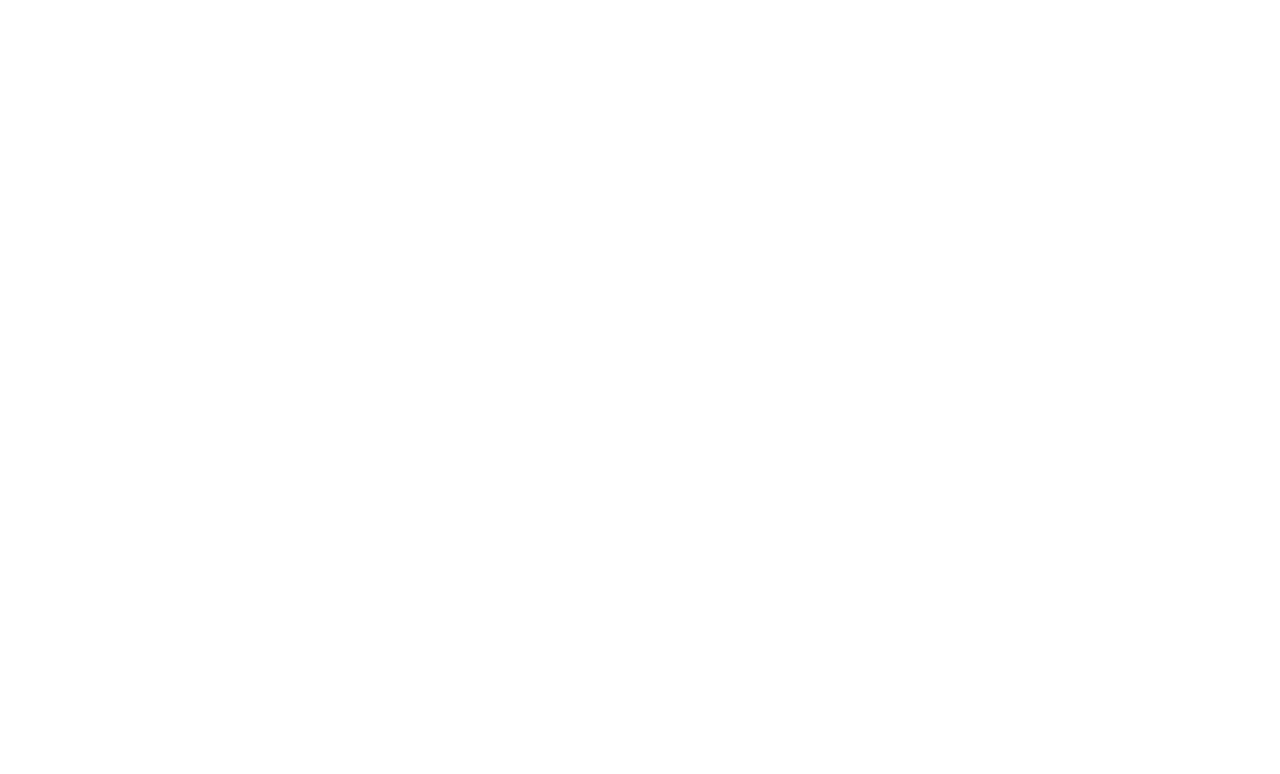
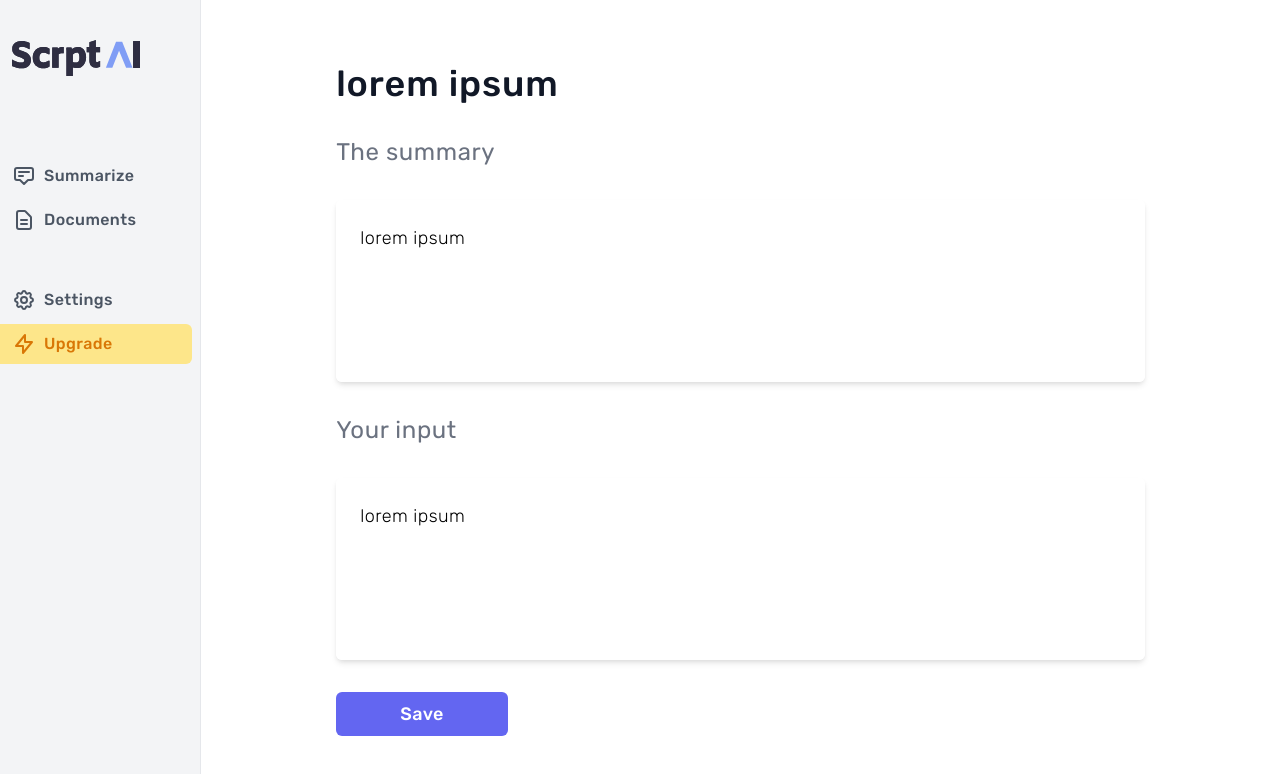
Before and after one commit to Feedback-Form/app-frontend, a React (Create React App) app: page /document/1 in a window 1280 px wide. Shown: the top 774 px of the page. Built offline with nearby package versions, Linux system fonts and the light colour scheme.

Commit message:
added documents & document component + implemented endpoints

```diff
--- /dev/null
+++ b/src/components/deletewidget.tsx
@@ -0,0 +1,41 @@
+import React, { FC, ReactElement } from 'react';
+type DeleteWidgetProps = { item: string };
+
+const DeleteWidget = ({ item }: DeleteWidgetProps): ReactElement => {
+	return (
+		<section className="absolute h-full w-full ">
+			<div className="absolute w-full h-full z-50">
+				<div className="flex justify-center h-full w-full items-center">
+					<div className="w-3/4 md:w-1/3 xl:w-1/4 bg-white rounded-md px-10 py-8 space-y-6">
+						<div className="space-y-2">
+							<h1 className="tracking-wide font-semibold text-xl text-gray-900">Delete &quot;{item}&quot;?</h1>
+							<h3 className="text-lg text-gray-800">This action can&apos;t be undone.</h3>
+						</div>
+						<div className="flex space-x-6 justify-end">
+							<button
+								className="py-2 px-6 bg-gray-100 text-gray-900 rounded-md hover:bg-gray-200
+                        focus:outline-none focus:ring-2 focus:ring-indigo-500 transition-all ease-in-out duration-200
+                        tracking-wide font-medium
+                        "
+							>
+								Cancel
+							</button>
+							<button
+								className="py-2 px-6 bg-red-500 text-white rounded-md hover:bg-red-600
+                        focus:outline-none focus:ring-2 focus:ring-red-800 transition-all ease-in-out duration-200
+                        tracking-wide font-medium
+                        "
+							>
+								Delete
+							</button>
+						</div>
+					</div>
+				</div>
+			</div>
+
+			<div className="absolute w-full h-full bg-gray-300 z-0 opacity-50"></div>
+		</section>
+	);
+};
+
+export default DeleteWidget;
--- a/src/components/documents.tsx
+++ b/src/components/documents.tsx
@@ -1,32 +1,123 @@
-import React, { FC, ReactElement, useState } from 'react';
+import React, { FC, ReactElement, useState, useEffect } from 'react';
+import axios from 'axios';
+//hooks
 import { useWordState } from '../hooks/hooks';
 
+//components
+import DeleteWidget from './deletewidget';
+import Uploading from './uploading';
+import LoadingWidget from './loadingWidget';
+
+//const
+const backend_url = 'http://localhost:5000';
+const token =
+	'eyJhbGciOiJIUzI1NiIsInR5cCI6IkpXVCJ9.eyJfaWQiOiI2MDE5YmU0YTRiZmE4OTU5NmYwYjk4NjQiLCJpYXQiOjE2MTIyOTk4NTAsImV4cCI6MTYxNDg5MTg1MH0.oNtSKQOG4fUTGCmc28dM72vc9eAZZrVvcL31XNffO1s';
+
+type Document = {
+	_id: string;
+	title: string;
+	gptThreeSummary: string;
+	createdAt: string;
+};
+
 const Documents: FC = (): ReactElement => {
-	const docs = [];
-	for (let i = 0; i < 20; i++) {
-		docs.push(`My Document_${i}`);
+	const [isLoading, setIsLoading] = useState(false);
+	const [isLoadingTwo, setIsLoadingTwo] = useState(false);
+	const [documents, setDocuments] = useState([]);
+	const config = {
+		headers: {
+			Authorization: `Bearer ${token}`,
+		},
+	};
+	function openDeleteWidget(id: string): void {
+		console.log('ID', id);
+		setIsLoadingTwo(true);
+		axios
+			.delete(`${backend_url}/document/delete/${id}`, config)
+			.then((res: any) => {
+				console.log('succes', res);
+				setIsLoadingTwo(false);
+			})
+			.catch((err: any) => {
+				console.log('err', err);
+				setIsLoadingTwo(false);
+			});
 	}
-	console.log('docs', docs);
+
+	//get documents
+	useEffect(() => {
+		axios
+			.get(`${backend_url}/documents`, config)
+			.then((res: any) => {
+				setDocuments(res.data);
+				setIsLoading(false);
+			})
+			.catch((err: any) => {
+				console.log('err', err);
+				setIsLoading(false);
+			});
+	}, [isLoadingTwo]);
+
+	// const docs = [];
+	// for (let i = 0; i < 1; i++) {
+	// 	docs.push(`My Document_${i}`);
+	// }
+	//console.log('docs', docs);
+	///document/delete/6012a9dd2760e7e3d1cedcf0
+	function openDocument(): void {
+		alert('open doc');
+	}
+
 	return (
 		<>
+			<section className="flex-shrink flex flex-col items-center justify-center h-3/4 w-full space-y-10 bg-white text-gray-900">
+				{isLoadingTwo && <LoadingWidget />}
+				{isLoading ? (
+					<Uploading message="retrieving docs..." />
+				) : (
+					<>
 						<div className="flex items-end w-3/4 ">
-				<h1 className="tracking-wide text-3xl text-gray-900 font-medium">Documents</h1>
+							<h1 className="tracking-wide text-3xl text-gray-900 font-medium">Summarize</h1>
 						</div>
 						<section className="flex xs:grid grid-cols-4 flex-wrap w-3/4 xl:w-1/2 h-3/4 gap-4">
-				{docs.map((i, id) => {
+							{documents.map((i: Document) => {
 								return (
 									<div
-							key={id}
-							className="cursor-pointer w-48 h-64  shadow-md rounded-md items-end border-2 hover:border-indigo-500 hover:border-2 focus:outline-none focus:ring-2 focus:ring-indigo-500 transition-all ease-in-out duration-200"
+										key={i._id}
+										className="w-48 h-64 shadow-md rounded-md  border-2 flex flex-col justify-evenly
+										hover:border-indigo-400 hover:border-2 focus:outline-none
+										focus:ring-2 focus:ring-indigo-500
+										transition-all ease-in-out duration-200 px-4"
 									>
-							<div className=" w-full px-4 pt-4 pb-3">{i}</div>
-							<p className="px-4 text-sm font-thin">
-								Corvus is a widely distributed genus of medium-sized to large birds in the family Corvidae. The genus includes species
-								commonly...
-							</p>
+										<div onClick={() => openDocument()} className="cursor-pointer justify-evenly flex flex-col h-3/4">
+											<h1 className="w-full">{i.title}</h1>
+											<p className=" text-sm font-thin truncate">{i.gptThreeSummary}</p>
+										</div>
+
+										<div className="flex items-end justify-end text-gray-400 hover:text-red-500 ">
+											<svg
+												id={i._id}
+												onClick={() => openDeleteWidget(i._id)}
+												className="w-6 h-6 cursor-pointer"
+												xmlns="http://www.w3.org/2000/svg"
+												fill="none"
+												viewBox="0 0 24 24"
+												stroke="currentColor"
+											>
+												<path
+													strokeLinecap="round"
+													strokeLinejoin="round"
+													strokeWidth="2"
+													d="M19 7l-.867 12.142A2 2 0 0116.138 21H7.862a2 2 0 01-1.995-1.858L5 7m5 4v6m4-6v6m1-10V4a1 1 0 00-1-1h-4a1 1 0 00-1 1v3M4 7h16"
+												/>
+											</svg>
+										</div>
 									</div>
 								);
 							})}
+						</section>
+					</>
+				)}
 			</section>
 		</>
 	);
--- /dev/null
+++ b/src/components/editdocument.tsx
@@ -0,0 +1,72 @@
+import React, { FC, ReactElement } from 'react';
+
+//hooks
+import { useWordState } from '../hooks/hooks';
+
+const EditDocument: FC = (): ReactElement => {
+	const [fullTextOne, wordCountOne, handleWordChangeOne, resetWordsOne] = useWordState('lorem ipsum');
+	const [fullTextTwo, wordCountTwo, handleWordChangeTwo, resetWordsTwo] = useWordState('lorem ipsum');
+	const [title, wordCountThree, handleWordChangeThree, resetWordsThree] = useWordState('lorem ipsum');
+
+	function saveEdit(): void {
+		alert('save');
+	}
+	return (
+		<section className="flex-shrink  flex flex-col items-center justify-center w-full space-y-8 overflow-y-auto py-16">
+			{/* {isLoading && <LoadingWidget />} */}
+
+			<div className="flex items-end w-3/4 ">
+				<input
+					value={title}
+					onChange={e => {
+						handleWordChangeThree(e);
+					}}
+					type="text"
+					placeholder="Add a title"
+					className="bg-white text-4xl text-gray-900 font-medium tracking-wide
+                    focus:outline-none"
+				/>
+			</div>
+			<div className="flex items-end w-3/4 ">
+				<h1 className="tracking-wide text-2xl text-gray-500 font-normal">The summary</h1>
+			</div>
+			<div className="w-3/4 h-full shadow-md rounded-md  ">
+				<textarea
+					value={fullTextOne}
+					onChange={e => {
+						handleWordChangeOne(e);
+					}}
+					className="w-full h-full resize-none break-words rounded-md p-6 font-thin text-lg tracking-wide
+                    focus:outline-none focus:ring-2 focus:ring-indigo-500 transition-all ease-in-out duration-200
+                    "
+				/>
+			</div>
+			<div className="flex items-end w-3/4 ">
+				<h1 className="tracking-wide text-2xl text-gray-500 font-normal">Your input</h1>
+			</div>
+			<div className="w-3/4 h-full shadow-md rounded-md  ">
+				<textarea
+					value={fullTextTwo}
+					onChange={e => {
+						handleWordChangeTwo(e);
+					}}
+					className="w-full h-full resize-none break-words rounded-md p-6 font-thin text-lg tracking-wide
+                    focus:outline-none focus:ring-2 focus:ring-indigo-500 transition-all ease-in-out duration-200
+                    "
+				/>
+			</div>
+			<div className="flex justify-between w-3/4 items-center">
+				<button
+					onClick={() => {
+						saveEdit();
+					}}
+					// disabled={isLoading}
+					className="bg-indigo-500 hover:bg-indigo-400 focus:outline-none text-white rounded-md px-16 py-2 font-medium tracking-wide text-lg transition-all ease-in-out duration-200 disabled:opacity-50"
+				>
+					Save
+				</button>
+			</div>
+		</section>
+	);
+};
+export default EditDocument;
--- /dev/null
+++ b/src/pages/docsPage.tsx
@@ -0,0 +1,13 @@
+import React, { FC, ReactElement, useState } from 'react';
+import Sidebar from '../components/sidebar';
+import Transcribe from '../components/main/transcribe';
+import Documents from '../components/documents';
+const DocumentsPage: FC = (): ReactElement => {
+	return (
+		<section className="h-screen w-full flex overflow-hidden font-scrptai">
+			<Sidebar />
+			<Documents />
+		</section>
+	);
+};
+export default DocumentsPage;
--- /dev/null
+++ b/src/pages/singleDocPage.tsx
@@ -0,0 +1,13 @@
+import React, { FC, ReactElement, useState } from 'react';
+import Sidebar from '../components/sidebar';
+import EditDocument from '../components/editdocument';
+
+const SingleDocPage: FC = (): ReactElement => {
+	return (
+		<section className="h-screen w-full flex  font-scrptai overflow-y-auto">
+			<Sidebar />
+			<EditDocument />
+		</section>
+	);
+};
+export default SingleDocPage;
--- a/src/pages/summarizePage.tsx
+++ b/src/pages/summarizePage.tsx
@@ -23,7 +23,7 @@
 	const [summaryType, setType] = useState(0);
 	const [summaryTone, setTone] = useState(0);
 	const [outputText, setOutputText] = useState('');
-	const [currentComponent, setCurrentComponent] = useState(3);
+	const [currentComponent, setCurrentComponent] = useState(1);
 
 	//UserContext related
 	const { userPlan } = useUserData();
--- a/src/routes/routes.tsx
+++ b/src/routes/routes.tsx
@@ -4,13 +4,15 @@
 
 //pages
 import SummarizePage from '../pages/summarizePage';
+import DocumentsPage from '../pages/docsPage';
+import SingleDocPage from '../pages/singleDocPage';
 // import TranscribePage from '../pages/transcribe';
 
 const Routes: FC = (): ReactElement => {
 	const [userPlan, setUserPlan] = useState('SCRPTAI_ADVANCED_PLAN');
 	return (
 		<Switch>
-			<Route exact path="/" render={() => <Redirect to="/summarize" />} />
+			<Route exact path="/" render={() => <Redirect to="/documents" />} />
 			<Route
 				exact
 				path="/summarize"
@@ -20,6 +22,8 @@
 					</UserContext.Provider>
 				)}
 			/>
+			<Route exact path="/documents" render={() => <DocumentsPage />} />
+			<Route exact path="/document/:id" render={() => <SingleDocPage />} />
 			{/* <Route
 				exact
 				path="/transcribe"
```
Also changed, not shown: 1 other file (tests, documents, lock files or other folders). Lines whose indentation alone changed are shown as unchanged.
